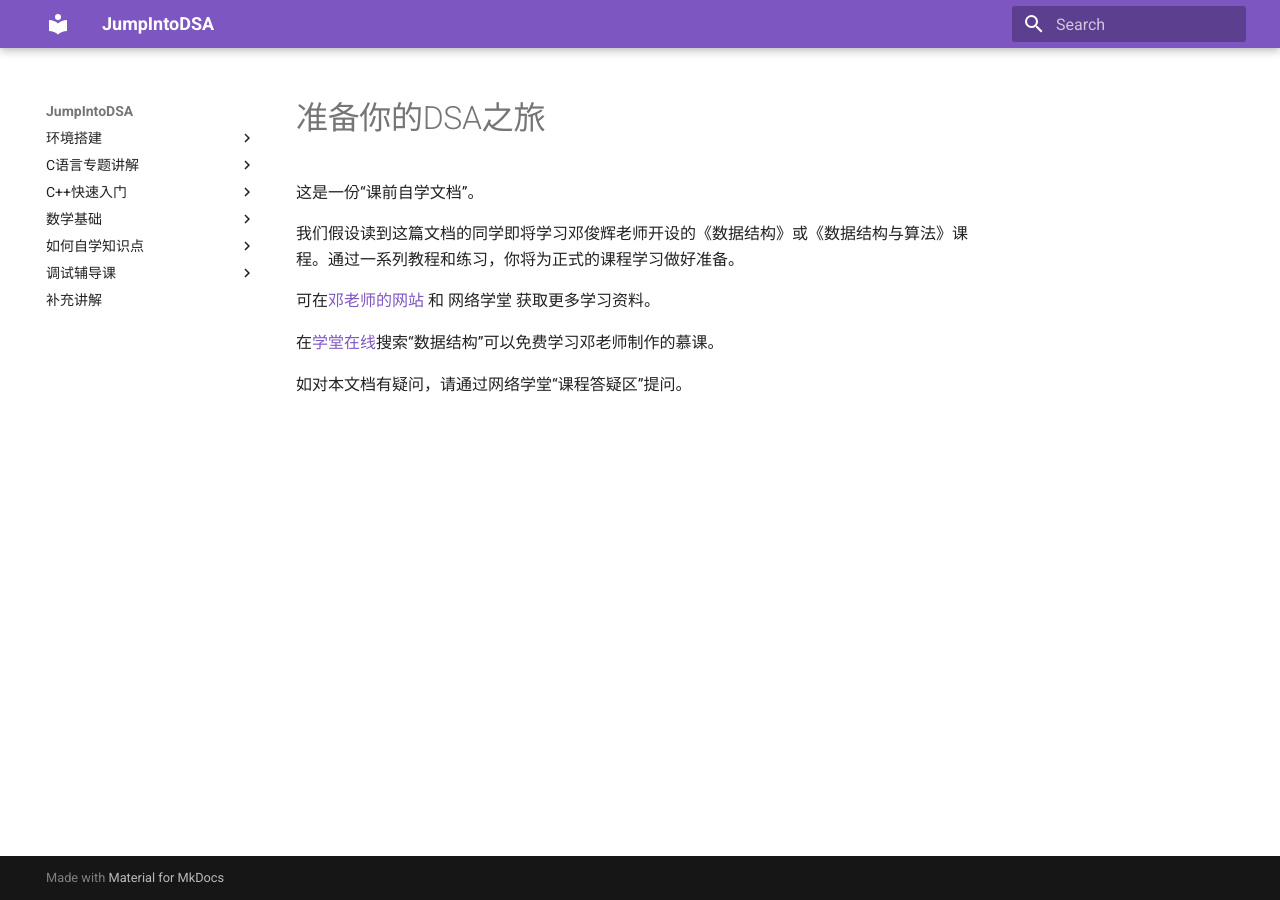
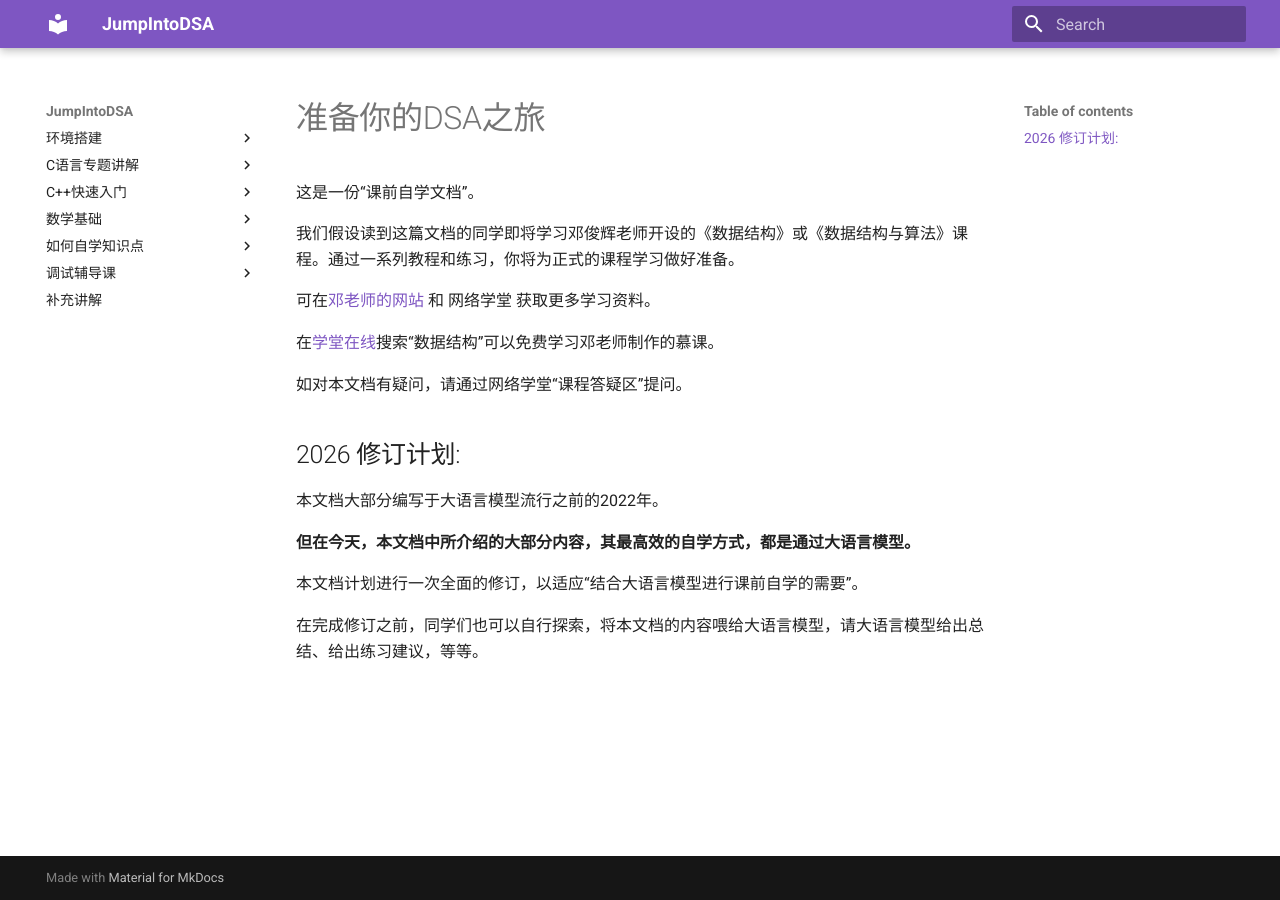
Before and after one commit to Tsinghua-DSA/JumpIntoDSA, an MkDocs documentation site: the page built from docs/index.md, in a window 1280 px wide. Built offline with MkDocs 1.6.1 and Material for MkDocs 9.7.7, drawn with Linux system fonts in a browser that asks for light colours.

Commit message:
add update planning in 2026

```diff
--- a/docs/index.md
+++ b/docs/index.md
@@ -9,3 +9,13 @@
 在[学堂在线](https://www.xuetangx.com)搜索“数据结构”可以免费学习邓老师制作的慕课。
 
 如对本文档有疑问，请通过网络学堂“课程答疑区”提问。
+
+## 2026 修订计划:
+
+本文档大部分编写于大语言模型流行之前的2022年。
+
+**但在今天，本文档中所介绍的大部分内容，其最高效的自学方式，都是通过大语言模型。**
+
+本文档计划进行一次全面的修订，以适应“结合大语言模型进行课前自学的需要”。
+
+在完成修订之前，同学们也可以自行探索，将本文档的内容喂给大语言模型，请大语言模型给出总结、给出练习建议，等等。
```
